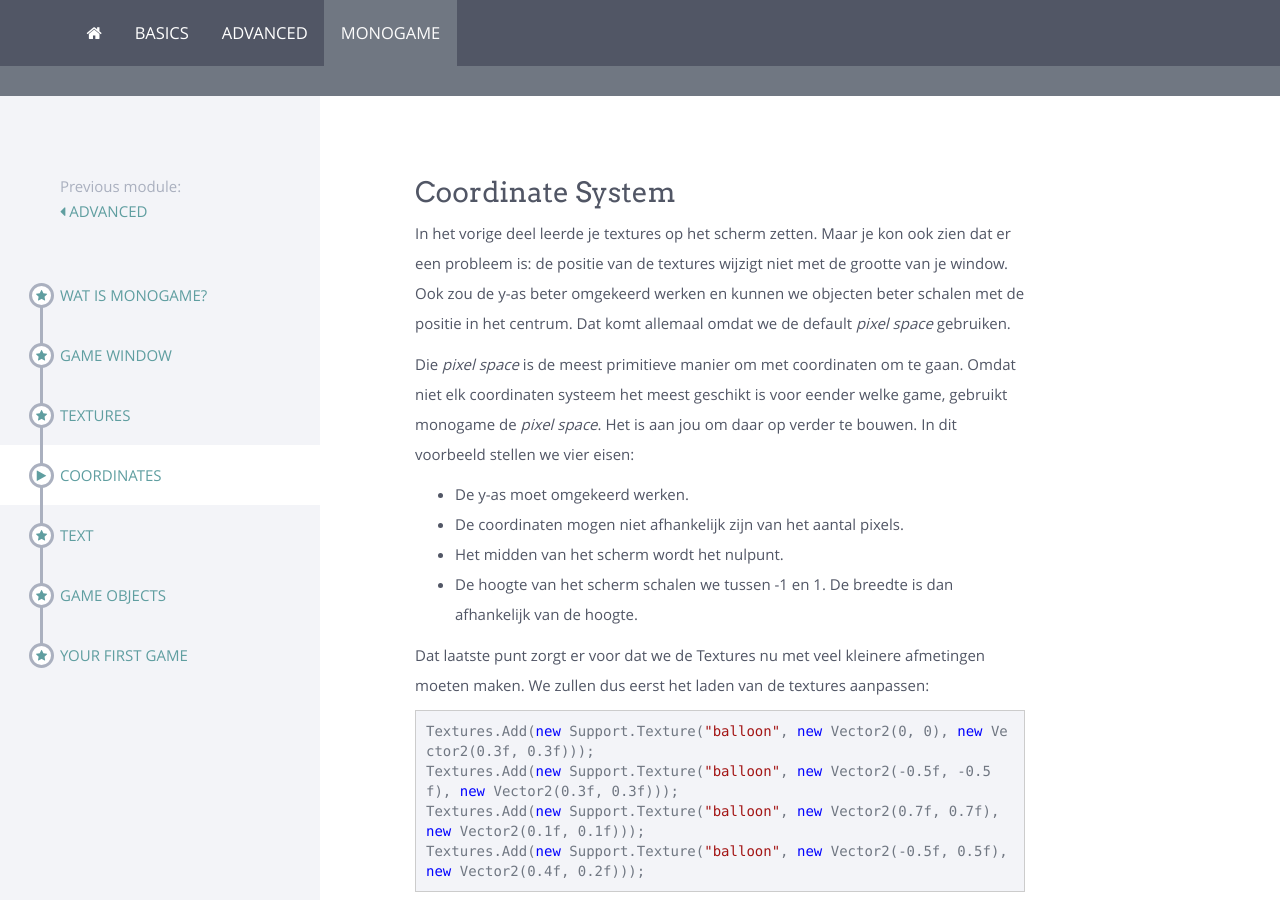
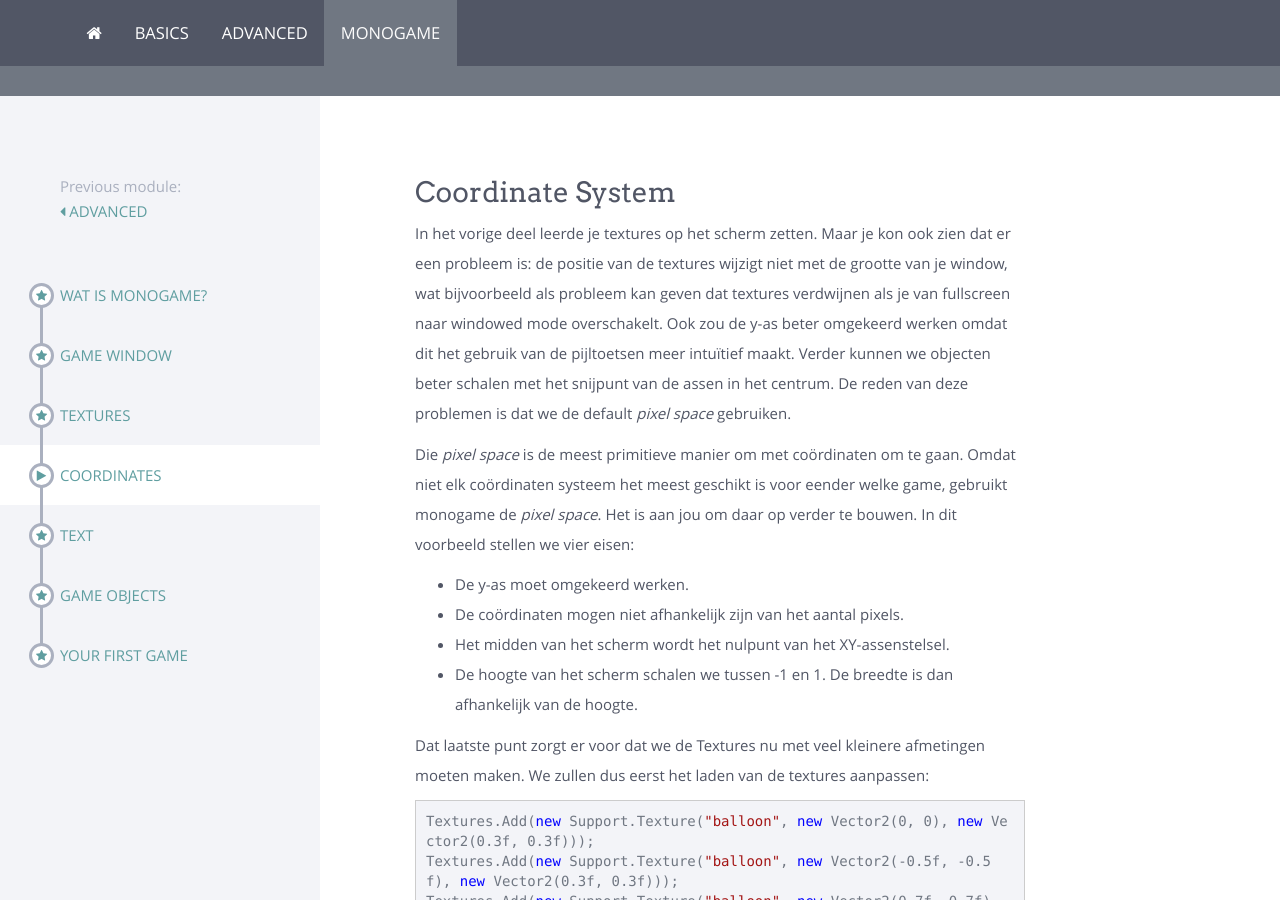
Before and after one commit to sma-it/sma-it.github.io, a Jekyll site: the page built from modules/monogame/_posts/2000-02-03-Coordinates.md, in a window 1280 px wide and 900 px high. Built offline with Jekyll 4.4.1, drawn with Linux system fonts in a browser that asks for light colours; nearby versions of some CDN libraries.

Commit message:
Added some content

```diff
--- a/modules/monogame/_posts/2000-02-03-Coordinates.md
+++ b/modules/monogame/_posts/2000-02-03-Coordinates.md
@@ -5,12 +5,13 @@ title: Coordinates
 
 # Coordinate System
 
-In het vorige deel leerde je textures op het scherm zetten. Maar je kon ook zien dat er een probleem is: de positie van de textures wijzigt niet met de grootte van je window. Ook zou de y-as beter omgekeerd werken en kunnen we objecten beter schalen met de positie in het centrum. Dat komt allemaal omdat we de default _pixel space_ gebruiken.
+In het vorige deel leerde je textures op het scherm zetten. Maar je kon ook zien dat er een probleem is: de positie van de textures wijzigt niet met de grootte van je window, wat bijvoorbeeld als probleem kan geven dat textures verdwijnen als je van fullscreen naar windowed mode overschakelt. Ook zou de y-as beter omgekeerd werken omdat dit het gebruik van de pijltoetsen meer intuïtief maakt. Verder kunnen we objecten beter schalen met het snijpunt van de assen in het centrum.
+De reden van deze problemen is dat we de default _pixel space_ gebruiken.
 
-Die _pixel space_ is de meest primitieve manier om met coordinaten om te gaan. Omdat niet elk coordinaten systeem het meest geschikt is voor eender welke game, gebruikt monogame de _pixel space_. Het is aan jou om daar op verder te bouwen. In dit voorbeeld stellen we vier eisen:
+Die _pixel space_ is de meest primitieve manier om met coördinaten om te gaan. Omdat niet elk coördinaten systeem het meest geschikt is voor eender welke game, gebruikt monogame de _pixel space_. Het is aan jou om daar op verder te bouwen. In dit voorbeeld stellen we vier eisen:
 - De y-as moet omgekeerd werken.
-- De coordinaten mogen niet afhankelijk zijn van het aantal pixels.
-- Het midden van het scherm wordt het nulpunt.
+- De coördinaten mogen niet afhankelijk zijn van het aantal pixels.
+- Het midden van het scherm wordt het nulpunt van het XY-assenstelsel.
 - De hoogte van het scherm schalen we tussen -1 en 1. De breedte is dan afhankelijk van de hoogte.
 
 Dat laatste punt zorgt er voor dat we de Textures nu met veel kleinere afmetingen moeten maken.  We zullen dus eerst het laden van de textures aanpassen:
```
Also changed, not shown: modules/advanced/_posts/2000-04-01-Interfaces.md (+9 -7 lines), Gemfile.lock.
